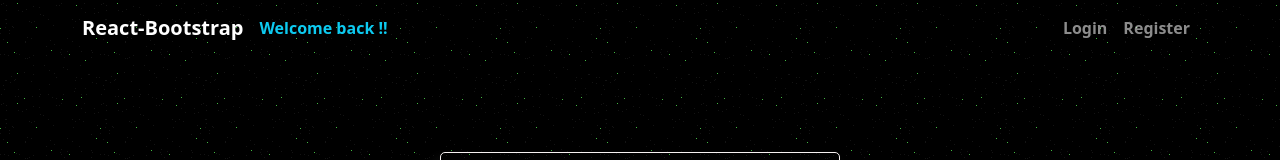
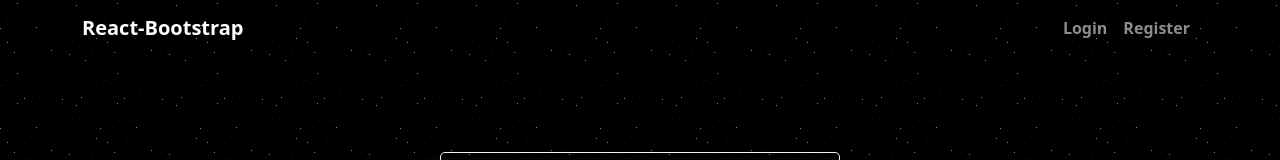
Before and after one commit to gyanu-sherchan-dev/client-transaction2.0, a React (Create React App) app: page / in a window 1280 px wide. Shown: the top 160 px of the page. Built offline with nearby package versions, Linux system fonts and the light colour scheme.

Commit message:
header Welcome Back message condition update

```diff
--- a/src/components/layout/Header.js
+++ b/src/components/layout/Header.js
@@ -17,10 +17,12 @@ export const Header = ({ registerbg }) => {
         <Navbar.Brand href="#home">React-Bootstrap</Navbar.Brand>
         <Navbar.Toggle aria-controls="basic-navbar-nav" />
         <Navbar.Collapse id="basic-navbar-nav">
-          <div className="text-info">Welcome back !! {user?.name}</div>
           <Nav className="ms-auto">
             {user?._id ? (
               <>
+                <div className=" nav-link text-info">
+                  Welcome back !! {user?.name}
+                </div>
                 <Link to="/dashboard" className="nav-link">
                   Dashboard
                 </Link>
```
